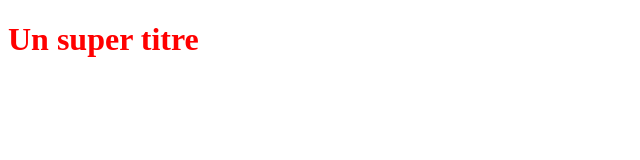
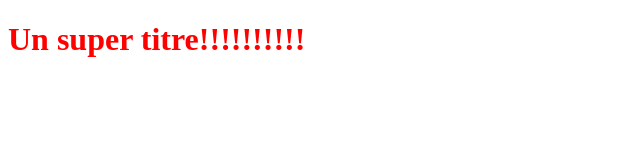
Before and after one commit to alanoha/AnohaProject, a plain HTML site: page index.html in a window 1280 px wide. Shown: the whole page, without its empty margins (0-640 px from the left). Drawn offline with Linux system fonts and the light colour scheme.

Commit message:
modification du titre H1

```diff
--- a/index.html
+++ b/index.html
@@ -5,6 +5,6 @@
 <link rel="stylesheet" type="text/css" href="style.css">
 <head>
 <body>
-<h1>Un super titre</h1>
+<h1>Un super titre!!!!!!!!!!</h1>
 </body>
 </htm>
```
